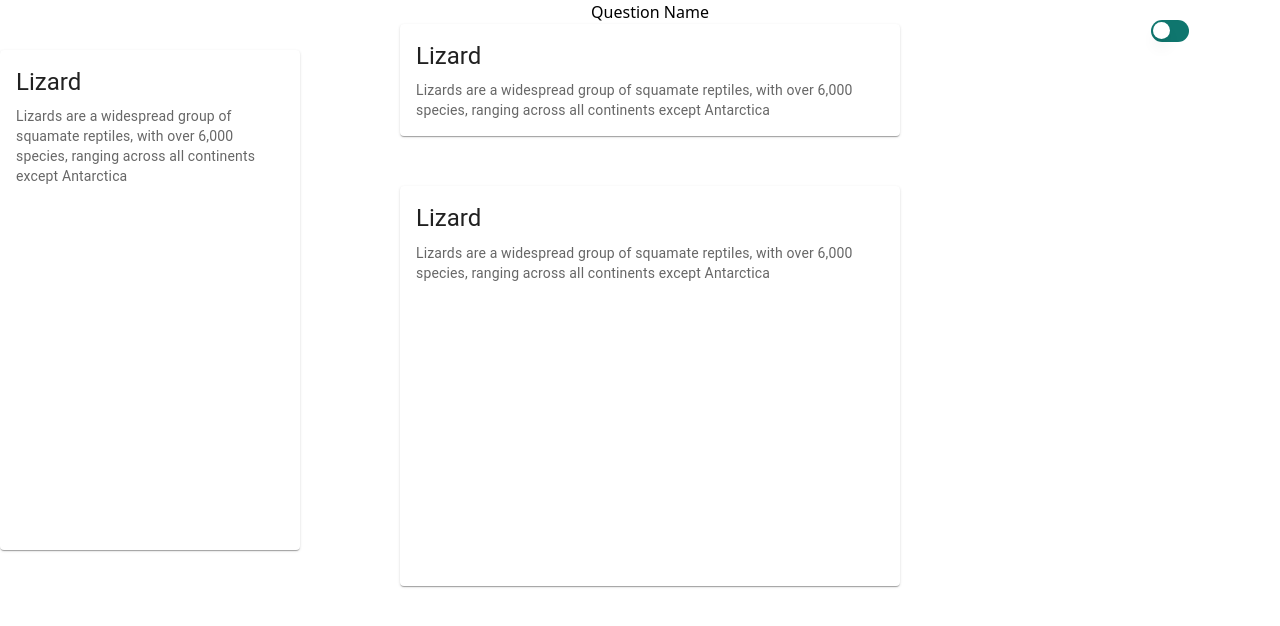
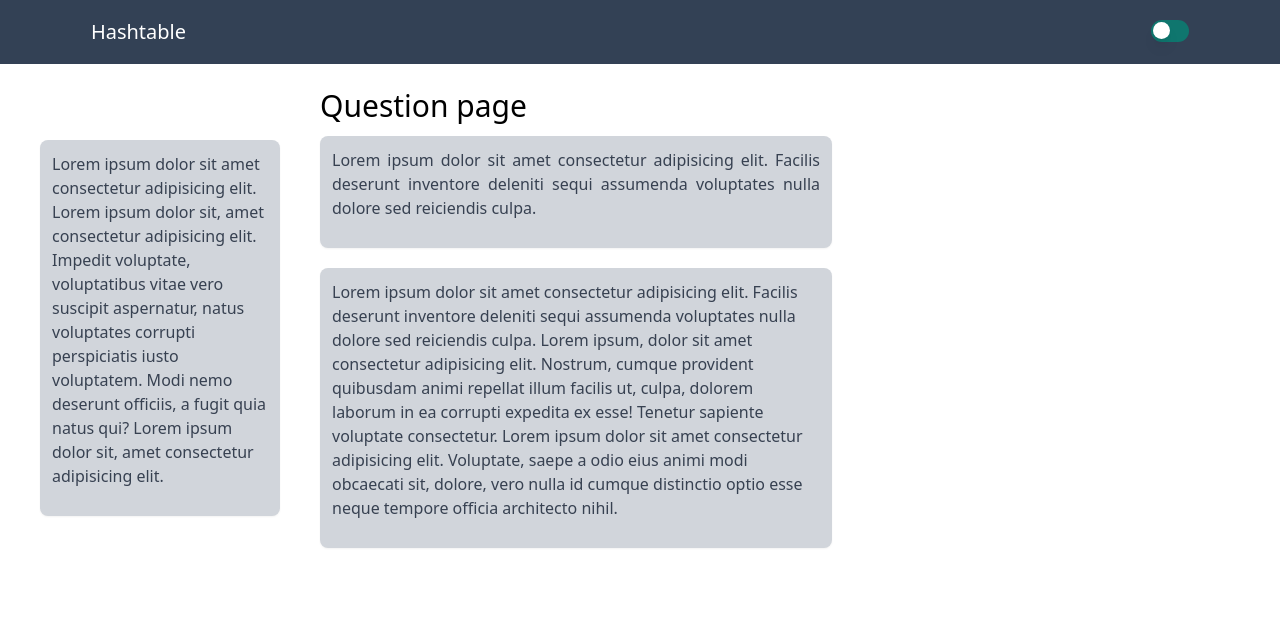
Before and after one commit to Ayushnigam1/Hashtable, a Next.js app: page /Question in a window 1280 px wide. Shown: the top 626 px of the page. Built offline with nearby package versions, Linux system fonts and the light colour scheme.

Commit message:
switch design css library

```diff
--- a/package.json
+++ b/package.json
@@ -10,7 +10,6 @@
   },
   "dependencies": {
     "@headlessui/react": "^1.7.7",
-    "@mui/icons-material": "^5.11.0",
     "@next/font": "13.1.2",
     "@types/node": "18.11.18",
     "@types/react": "18.0.26",
--- a/src/components/Cards.tsx
+++ b/src/components/Cards.tsx
@@ -1,42 +1,27 @@
 import React from 'react'
-import Card from '@mui/material/Card';
-import CardContent from '@mui/material/CardContent';
-import CardMedia from '@mui/material/CardMedia';
-import Typography from '@mui/material/Typography';
-import { CardActionArea, Grid } from '@mui/material';
+
 
 const Cards = () => {
     return (
         <>
-            <Grid sx={{ flexGrow: 1 }} container spacing={2}>
-                <Grid item xs={12}>
-                    <Grid container justifyContent="center" spacing={4}>
-                        {[1, 2, 3, 4, 5, 6].map((value) => (
-                            <Grid key={value} item>
-                                <Card sx={{ maxWidth: 345 }}>
-                                    <CardActionArea>
-                                        <CardMedia
-                                            component="img"
-                                            height="140"
-                                            image="/images/cover.png"
-                                            alt="green iguana"
-                                        />
-                                        <CardContent>
-                                            <Typography gutterBottom variant="h5" component="div">
-                                                Lizard
-                                            </Typography>
-                                            <Typography variant="body2" color="text.secondary">
-                                                Lizards are a widespread group of squamate reptiles, with over 6,000
-                                                species, ranging across all continents except Antarctica
-                                            </Typography>
-                                        </CardContent>
-                                    </CardActionArea>
-                                </Card>
-                            </Grid>
-                        ))}
-                    </Grid>
-                </Grid>
-            </Grid>
+
+ <div className="grid grid-cols-2 gap-4">
+ {     [1,2,3,4,5,6].map((item)=>(
+ <div className=" rounded-lg shadow-lg bg-white max-w-sm max-h-fit opacity-75 hover:bg-gray-300 hover:shadow-2xl hover:opacity-100" key={item} >
+  <img className="rounded-t-lg" src="https://mdbootstrap.com/img/new/standard/nature/184.jpg" alt="sections"/>
+
+   <div className="p-6">
+     <h5 className="text-gray-900 text-xl font-medium mb-2">Card title</h5>
+     <p className="text-gray-700 text-base mb-4">
+       Lorem ipsum dolor sit amet consectetur adipisicing elit. Facilis deserunt inventore deleniti sequi assumenda voluptates nulla dolore sed reiciendis culpa.
+     </p>
+     <button type="button" className=" inline-block px-6 py-2.5 bg-blue-600 text-white font-medium text-xs leading-tight uppercase rounded shadow-md hover:bg-blue-800  transition duration-250 ease-in-out">open</button>
+   </div>
+   </div>
+     ))}
+</div>
+
+
         </>
     )
 }
--- a/src/components/Navbar.tsx
+++ b/src/components/Navbar.tsx
@@ -4,7 +4,7 @@ import { TailSwitch } from './Switch'
 const Navbar = () => {
     return (
         <>
-            <header className='fixed w-full'>
+            <header className='fixed w-full bg-slate-700 z-10'>
                 <nav className='min-h-[64px] flex justify-between items-center h-full max-w-[120ch] m-auto'>
                     <span className='text-xl text-white'>
                         Hashtable
--- a/src/pages/Question.tsx
+++ b/src/pages/Question.tsx
@@ -1,95 +1,48 @@
 import Navbar from "../components/Navbar";
 import React from "react";
-import Card from "@mui/material/Card";
-import CardContent from "@mui/material/CardContent";
-import CardMedia from "@mui/material/CardMedia";
-import Typography from "@mui/material/Typography";
-import { CardActionArea, Grid } from "@mui/material";
-import Box from "@mui/material/Box";
+// import Card from "@mui/material/Card";
+// import CardContent from "@mui/material/CardContent";
+// import CardMedia from "@mui/material/CardMedia";
+// import Typography from "@mui/material/Typography";
+// import { CardActionArea, Grid } from "@mui/material";
+// import Box from "@mui/material/Box";
 
 const Question = () => {
   return (
     <>
-      <Navbar />
-      <Box sx={{
-              display: "flex",
-
-            }}>
-        <Box>
-          <Card sx={{ maxWidth: 300 ,margin:"50px 100px 0px 0px",height: 500}}>
-              <CardActionArea>
-                <CardContent>
-                  <Typography gutterBottom variant="h5" component="div">
-                    Lizard
-                  </Typography>
-                  <Typography variant="body2" color="text.secondary">
-                    Lizards are a widespread group of squamate reptiles, with
-                    over 6,000 species, ranging across all continents except
-                    Antarctica
-                  </Typography>
-                </CardContent>
-              </CardActionArea>
-            </Card>
-            </Box>
-        <Box>
-          <Box
-            sx={{
-              display: "flex",
-              justifyContent: "center",
-              alignItems: "center",
-            }}
-          >
-            <h1>Question Name</h1>
-          </Box>
-          <Box
-            sx={{
-              display: "flex",
-              justifyContent: "center",
-              alignItems: "center",
-              margin: "0px 0 50px 0px",
-            }}
-          >
-            <Card sx={{ maxWidth: 500 }}>
-              <CardActionArea>
-                <CardContent>
-                  <Typography gutterBottom variant="h5" component="div">
-                    Lizard
-                  </Typography>
-                  <Typography variant="body2" color="text.secondary">
-                    Lizards are a widespread group of squamate reptiles, with
-                    over 6,000 species, ranging across all continents except
-                    Antarctica
-                  </Typography>
-                </CardContent>
-              </CardActionArea>
-            </Card>
-          </Box>
-
-          <Box
-            sx={{
-              display: "flex",
-              justifyContent: "center",
-              alignItems: "center",
-              margin: "0px 0 50 0px",
-            }}
-          >
-            <Card sx={{ maxWidth: 500, height: 400 }}>
-              <CardActionArea>
-                <CardContent>
-                  <Typography gutterBottom variant="h5" component="div">
-                    Lizard
-                  </Typography>
-                  <Typography variant="body2" color="text.secondary">
-                    Lizards are a widespread group of squamate reptiles, with
-                    over 6,000 species, ranging across all continents except
-                    Antarctica
-                  </Typography>
-                </CardContent>
-              </CardActionArea>
-            </Card>
-          </Box>
-        </Box>
-      </Box>
+        <Navbar />
+      <div className=" z-0 flex relative top-20">
+        <div className="m-10">
+          <div className="rounded-lg w-60 max-h-fit bg-gray-300 shadow-sm  p-3 mt-5">
+            <p className="text-gray-700 text-base mb-4 ">
+              Lorem ipsum dolor sit amet consectetur adipisicing elit. Lorem ipsum dolor sit, amet consectetur adipisicing elit. Impedit voluptate, voluptatibus vitae vero suscipit aspernatur, natus voluptates corrupti perspiciatis iusto voluptatem. Modi nemo deserunt officiis, a fugit quia natus qui? Lorem ipsum dolor sit, amet consectetur adipisicing elit.
+            </p>
+          </div>
+        </div>
+        <div className=" flex justify-center items-center">
+          <div className="">
+            <h1 className="text-3xl mb-3">Question page</h1>
+            <div className="rounded-lg max-w-lg max-h-fit bg-gray-300 shadow-sm  p-3">
+              <p className="text-gray-700 text-base mb-4 text-justify">
+                Lorem ipsum dolor sit amet consectetur adipisicing elit. Facilis
+                deserunt inventore deleniti sequi assumenda voluptates nulla
+                dolore sed reiciendis culpa.
+              </p>
+            </div>
+            <div className="rounded-lg max-w-lg min-h-max  bg-gray-300 shadow-sm  p-3 mt-5">
+              <p className="text-gray-700 text-base mb-4 ">
+                Lorem ipsum dolor sit amet consectetur adipisicing elit. Facilis
+                deserunt inventore deleniti sequi assumenda voluptates nulla
+                dolore sed reiciendis culpa. Lorem ipsum, dolor sit amet
+                consectetur adipisicing elit. Nostrum, cumque provident
+                quibusdam animi repellat illum facilis ut, culpa, dolorem
+                laborum in ea corrupti expedita ex esse! Tenetur sapiente
+                voluptate consectetur. Lorem ipsum dolor sit amet consectetur adipisicing elit. Voluptate, saepe a odio eius animi modi obcaecati sit, dolore, vero nulla id cumque distinctio optio esse neque tempore officia architecto nihil.
+              </p>
+            </div>
+          </div>
+        </div>
+      </div>
     </>
   );
 };
--- a/src/pages/Section.tsx
+++ b/src/pages/Section.tsx
@@ -1,70 +1,45 @@
 import Navbar from '../components/Navbar'
 import React from 'react'
-import Card from '@mui/material/Card';
-import CardContent from '@mui/material/CardContent';
-import CardMedia from '@mui/material/CardMedia';
-import Typography from '@mui/material/Typography';
-import { CardActionArea, Grid } from '@mui/material';
-import Box from '@mui/material/Box';
+
 
 const Section = () => {
     return (
         <>
             <Navbar />
-            <Box sx={{ display: "flex", justifyContent: "center", alignItems: "center" }}>
-                <h1>Section Name</h1>
-            </Box>
-            <Box sx={{ display: "flex", justifyContent: "center", alignItems: "center", margin: "0px 0 50px 0px" }}>
 
-                <Card sx={{ maxWidth: 700 }}>
-                    <CardActionArea>
+            <div className=" z-0 flex justify-center">
+          <div className="relative top-20 flex-col">
+            <div className='m-5 mb-10 '>
+          <h1 className='text-3xl mb-3'>Section Name</h1>
+            <div className="rounded-lg max-w-xl max-h-fit bg-gray-300 shadow-xl p-5">
+     <p className="text-gray-700 text-base mb-4 text-justify">
+       Lorem ipsum dolor sit amet consectetur adipisicing elit. Facilis deserunt inventore deleniti sequi assumenda voluptates nulla dolore sed reiciendis culpa.
+     </p>
+   </div>
+   </div>
+   {[1,2,3].map((item)=>(
+    <div key={item}>
+   <div className='m-5'>
+          <h1 className='text-2xl mb-3'>Introduction</h1>
+            <div className="rounded-lg max-w-lg max-h-fit bg-gray-300 shadow-lg  p-3">
+     <p className="text-gray-700 text-base mb-4 text-justify">
+       Lorem ipsum dolor sit amet consectetur adipisicing elit. Facilis deserunt inventore deleniti sequi assumenda voluptates nulla dolore sed reiciendis culpa.
+     </p>
+   </div>
+   </div>
+   <div className='m-5'>
 
-                        <CardContent>
-                            <Typography gutterBottom variant="h5" component="div">
-                                Lizard
-                            </Typography>
-                            <Typography variant="body2" color="text.secondary">
-                                Lizards are a widespread group of squamate reptiles, with over 6,000
-                                species, ranging across all continents except Antarctica
-                            </Typography>
-                        </CardContent>
-                    </CardActionArea>
-                </Card>
-            </Box>
-            <Box sx={{ display: "flex", justifyContent: "center", alignItems: "center" }}>
-                <h1>Introduction</h1>
-            </Box>
-            <Box sx={{ display: "flex", justifyContent: "center", alignItems: "center", margin: "0px 0 50 0px" }}>
-                <Card sx={{ maxWidth: 600 }}>
-                    <CardActionArea>
+            <div className="rounded-lg max-w-lg max-h-fit bg-gray-300 shadow-lg  p-3">
+     <p className="text-gray-700 text-base mb-4">
+       Lorem ipsum dolor sit amet consectetur adipisicing elit. Facilis deserunt inventore deleniti sequi assumenda voluptates nulla dolore sed reiciendis culpa.
+     </p>
+   </div>
+   </div>
+   </div>
+   ))}
+   </div>
+</div>
 
-                        <CardContent>
-                            <Typography gutterBottom variant="h5" component="div">
-                                Lizard
-                            </Typography>
-                            <Typography variant="body2" color="text.secondary">
-                                Lizards are a widespread group of squamate reptiles, with over 6,000
-                                species, ranging across all continents except Antarctica
-                            </Typography>
-                        </CardContent>
-                    </CardActionArea>
-                </Card>
-            </Box>
-            <Box sx={{ display: "flex", justifyContent: "center", alignItems: "center", margin: "50px" }}>
-                <Card sx={{ maxWidth: 600 }}>
-                    <CardActionArea>
-                        <CardContent>
-                            <Typography gutterBottom variant="h5" component="div">
-                                Lizard
-                            </Typography>
-                            <Typography variant="body2" color="text.secondary">
-                                Lizards are a widespread group of squamate reptiles, with over 6,000
-                                species, ranging across all continents except Antarctica
-                            </Typography>
-                        </CardContent>
-                    </CardActionArea>
-                </Card>
-            </Box>
         </>
     )
 }
--- a/src/pages/Subsection.tsx
+++ b/src/pages/Subsection.tsx
@@ -1,95 +1,44 @@
 import Navbar from "../components/Navbar";
 import React from "react";
-import Card from "@mui/material/Card";
-import CardContent from "@mui/material/CardContent";
-import CardMedia from "@mui/material/CardMedia";
-import Typography from "@mui/material/Typography";
-import { CardActionArea, Grid } from "@mui/material";
-import Box from "@mui/material/Box";
 
 const Subsection = () => {
-    return (
-        <>
-            <Navbar />
-            <Box sx={{
-                display: "flex",
-            }}>
-                <Box>
-                    <Card sx={{ maxWidth: 300, margin: "50px 100px 0px 0px", height: 500 }}>
-                        <CardActionArea>
-                            <CardContent>
-                                <Typography gutterBottom variant="h5" component="div">
-                                    Lizard
-                                </Typography>
-                                <Typography variant="body2" color="text.secondary">
-                                    Lizards are a widespread group of squamate reptiles, with
-                                    over 6,000 species, ranging across all continents except
-                                    Antarctica
-                                </Typography>
-                            </CardContent>
-                        </CardActionArea>
-                    </Card>
-                </Box>
-                <Box>
-                    <Box
-                        sx={{
-                            display: "flex",
-                            justifyContent: "center",
-                            alignItems: "center",
-                        }}
-                    >
-                        <h1>Sub-section Name</h1>
-                    </Box>
-                    <Box
-                        sx={{
-                            display: "flex",
-                            justifyContent: "center",
-                            alignItems: "center",
-                            margin: "0px 0 50px 0px",
-                        }}
-                    >
-                        <Card sx={{ maxWidth: 500 }}>
-                            <CardActionArea>
-                                <CardContent>
-                                    <Typography gutterBottom variant="h5" component="div">
-                                        Lizard
-                                    </Typography>
-                                    <Typography variant="body2" color="text.secondary">
-                                        Lizards are a widespread group of squamate reptiles, with
-                                        over 6,000 species, ranging across all continents except
-                                        Antarctica
-                                    </Typography>
-                                </CardContent>
-                            </CardActionArea>
-                        </Card>
-                    </Box>
-                    <Box
-                        sx={{
-                            display: "flex",
-                            justifyContent: "center",
-                            alignItems: "center",
-                            margin: "0px 0 50 0px",
-                        }}
-                    >
-                        <Card sx={{ maxWidth: 500, height: 400 }}>
-                            <CardActionArea>
-                                <CardContent>
-                                    <Typography gutterBottom variant="h5" component="div">
-                                        Lizard
-                                    </Typography>
-                                    <Typography variant="body2" color="text.secondary">
-                                        Lizards are a widespread group of squamate reptiles, with
-                                        over 6,000 species, ranging across all continents except
-                                        Antarctica
-                                    </Typography>
-                                </CardContent>
-                            </CardActionArea>
-                        </Card>
-                    </Box>
-                </Box>
-            </Box>
-        </>
-    );
+  return (
+    <>
+      <Navbar />
+      <div className=" z-0 flex relative top-20">
+        <div className="m-10">
+          <div className="rounded-lg w-60 max-h-fit bg-gray-300 shadow-sm  p-3 mt-5">
+            <p className="text-gray-700 text-base mb-4 ">
+              Lorem ipsum dolor sit amet consectetur adipisicing elit. Lorem ipsum dolor sit, amet consectetur adipisicing elit. Impedit voluptate, voluptatibus vitae vero suscipit aspernatur, natus voluptates corrupti perspiciatis iusto voluptatem. Modi nemo deserunt officiis, a fugit quia natus qui? Lorem ipsum dolor sit, amet consectetur adipisicing elit.
+            </p>
+          </div>
+        </div>
+        <div className=" flex justify-center items-center">
+          <div className="">
+            <h1 className="text-3xl mb-3">Subsection Name</h1>
+            <div className="rounded-lg max-w-lg max-h-fit bg-gray-300 shadow-sm  p-3">
+              <p className="text-gray-700 text-base mb-4 text-justify">
+                Lorem ipsum dolor sit amet consectetur adipisicing elit. Facilis
+                deserunt inventore deleniti sequi assumenda voluptates nulla
+                dolore sed reiciendis culpa.
+              </p>
+            </div>
+            <div className="rounded-lg max-w-lg min-h-max  bg-gray-300 shadow-sm  p-3 mt-5">
+              <p className="text-gray-700 text-base mb-4 ">
+                Lorem ipsum dolor sit amet consectetur adipisicing elit. Facilis
+                deserunt inventore deleniti sequi assumenda voluptates nulla
+                dolore sed reiciendis culpa. Lorem ipsum, dolor sit amet
+                consectetur adipisicing elit. Nostrum, cumque provident
+                quibusdam animi repellat illum facilis ut, culpa, dolorem
+                laborum in ea corrupti expedita ex esse! Tenetur sapiente
+                voluptate consectetur. Lorem ipsum dolor sit amet consectetur adipisicing elit. Voluptate, saepe a odio eius animi modi obcaecati sit, dolore, vero nulla id cumque distinctio optio esse neque tempore officia architecto nihil.
+              </p>
+            </div>
+          </div>
+        </div>
+      </div>
+    </>
+  );
 };
 
 export default Subsection;
```
Also changed, not shown: 1 other file (tests, documents, lock files or other folders).
